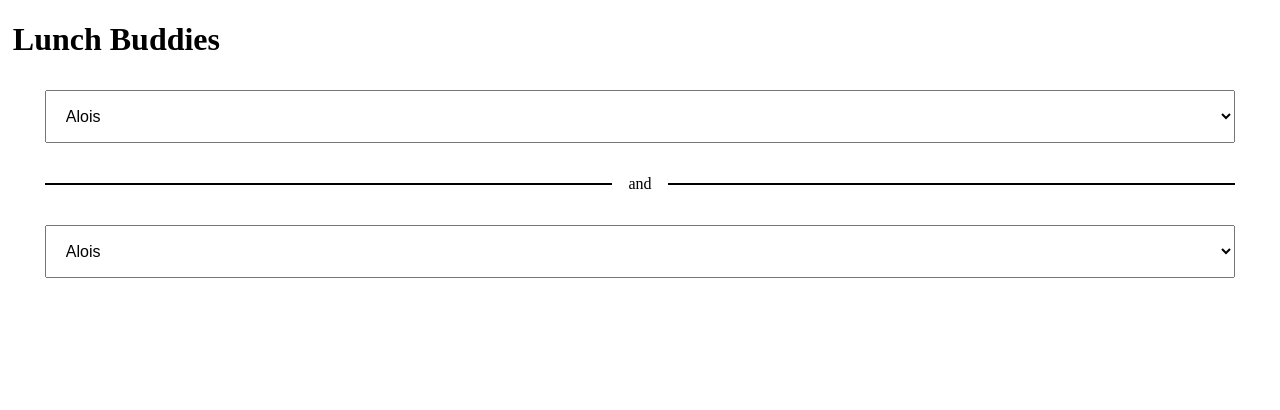
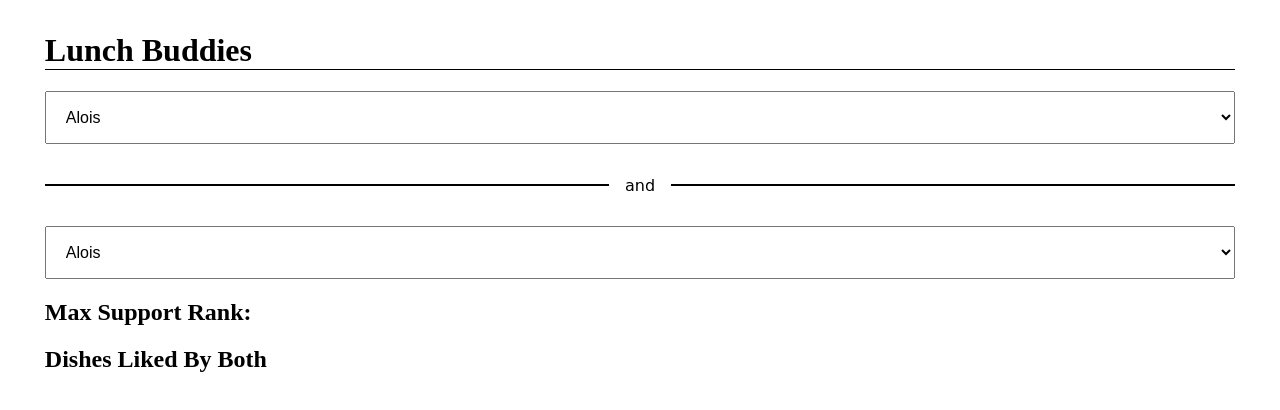
Before and after one commit to arueden/fe3h, a plain HTML site: page index.html in a window 1280 px wide. Drawn offline with Linux system fonts and the light colour scheme.

Commit message:
Added styles for max support level and headings

```diff
--- a/global.css
+++ b/global.css
@@ -5,6 +5,10 @@ body {
 
 input, select, textarea {
     font-size: 100%;
+}
+
+h1 {
+    border-bottom: 1px solid black;
 }
 
 #friendSelect {
@@ -31,6 +35,7 @@ input, select, textarea {
 }
 
 .flourishText {
+    font-family: 'Brush Script MT', cursive;
     background: white;
     padding: .5em 1em;
     position: absolute;
--- a/index.html
+++ b/index.html
@@ -6,8 +6,8 @@
     <title>Fire Emblem: Three Houses</title>
   </head>
   <body>
+    <div id="friendSelect">
       <h1>Lunch Buddies</h1>
-<div id="friendSelect">
         <select class="selectButton" id="person1" onchange="findDishes()">
           <option value="Alois">Alois</option>
           <option value="Anna">Anna</option>
@@ -94,7 +94,8 @@
           <option value="Sylvain">Sylvain</option>
           <option value="Yuri">Yuri</option>
         </select>
-    <span id="support"></span>
+      <h2>Max Support Rank: <span id="support"></span></h2>
+      <h2>Dishes Liked By Both</h2>
       <p id="dishes">
       </p>
     </div>
```
Lines whose indentation alone changed are shown as unchanged.
